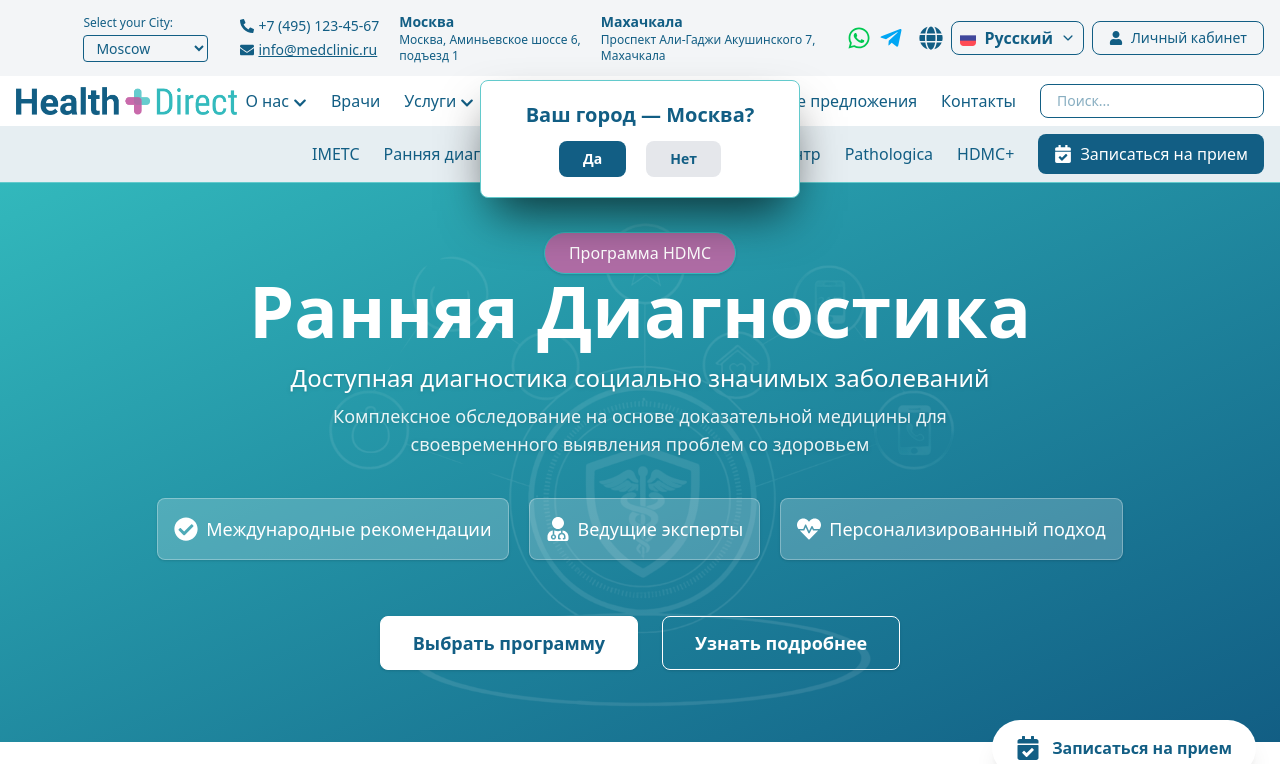
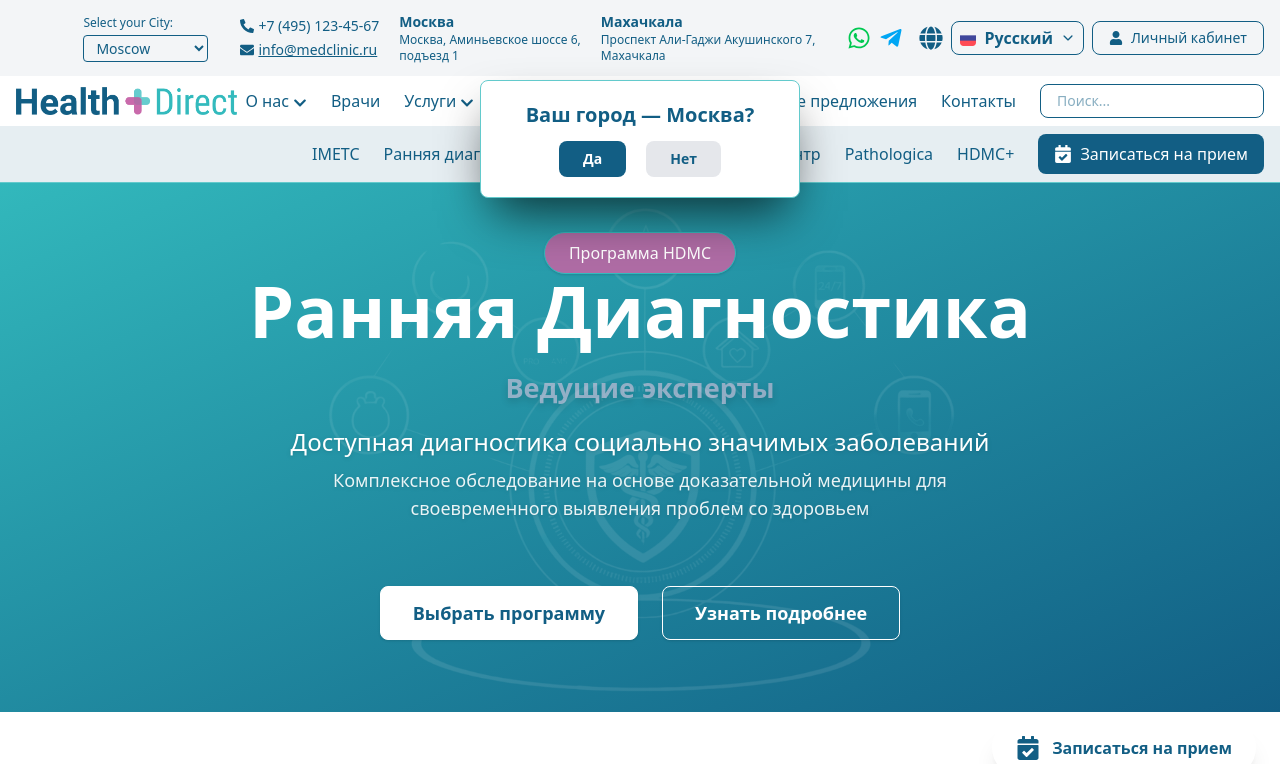
Before and after one commit to gaurav-pndy/hdmc, a React (Vite) app: page /early-detection-program in a window 1280 px wide. Shown: the top 764 px of the page. Built offline with nearby package versions, Linux system fonts and the light colour scheme.

Commit message:
style updates

```diff
--- a/src/components/EarlyDetection/HeroSection.jsx
+++ b/src/components/EarlyDetection/HeroSection.jsx
@@ -1,59 +1,79 @@
-import React from "react";
+import React, { useEffect, useState } from "react";
 import { useTranslation } from "react-i18next";
-import { FaCheckCircle, FaUserMd, FaHeartbeat } from "react-icons/fa";
+import { motion, AnimatePresence } from "framer-motion";
 
 const HeroSection = () => {
   const { t } = useTranslation();
+  const [currentIndex, setCurrentIndex] = useState(0);
+
+  const features = [
+    t("earlyDetection.hero.benefit1"),
+    t("earlyDetection.hero.benefit2"),
+    t("earlyDetection.hero.benefit3"),
+  ];
+
+  // Cycle through features every 3 seconds
+  useEffect(() => {
+    const interval = setInterval(() => {
+      setCurrentIndex((prev) => (prev + 1) % features.length);
+    }, 3000);
+    return () => clearInterval(interval);
+  }, [features.length]);
 
   return (
-    <section className="w-full flex flex-col justify-center items-center text-center relative py-18 px-4 bg-gradient-to-br from-brand5 to-brand1">
-      {/* Soft watermark illustration */}
+    <section className="w-full flex flex-col justify-center items-center text-center relative py-18 px-4 bg-gradient-to-br from-brand5 to-brand1 overflow-hidden">
+      {/* Background watermark */}
       <img
         src="/hero1.png"
         alt=""
         aria-hidden
-        className="absolute inset-0 w-[45rem] left-1/2 top-1/2 -translate-1/2  object-cover object-center pointer-events-none opacity-10 select-none z-0"
+        className="absolute inset-0 w-[45rem] left-1/2 top-1/2 -translate-1/2 object-cover object-center pointer-events-none opacity-10 select-none z-0"
       />
 
-      {/* Content sits above the background */}
+      {/* Main content */}
       <div className="relative z-10 flex flex-col items-center w-full">
-        {/* Top badge */}
-        <div className="flex justify-center ">
-          <span className="flex items-center gap-2 px-6 py-2 text-base  rounded-full bg-brand3 border border-brand5 text-white shadow">
+        {/* Badge */}
+        <div className="flex justify-center">
+          <span className="flex items-center gap-2 px-6 py-2 text-base rounded-full bg-brand3 border border-brand5 text-white shadow">
             {t("earlyDetection.hero.programBadge")}
           </span>
         </div>
-        {/* Main title */}
-        <h1 className="text-white text-4xl md:text-6xl xl:text-7xl font-bold mb-4 ">
+
+        {/* Title */}
+        <h1 className="text-white text-4xl md:text-6xl xl:text-7xl font-bold mb-6">
           {t("earlyDetection.hero.title")}
         </h1>
+
+        {/* ✨ Animated feature slideshow */}
+        <div className="relative h-8 w-full  text-center md:h-10 mb-4">
+          <AnimatePresence mode="wait">
+            <motion.div
+              key={currentIndex}
+              initial={{ scale: 0.8, opacity: 0 }}
+              animate={{ scale: 1, opacity: 1 }}
+              exit={{ scale: 0.8, opacity: 0 }}
+              transition={{ duration: 0.6 }}
+              className="absolute  mx-auto  w-full text-center text-pink-200 drop-shadow-lg drop-shadow-black/30 text-xl md:text-3xl font-semibold"
+            >
+              {features[currentIndex]}
+            </motion.div>
+          </AnimatePresence>
+        </div>
+
+        {/* Subtitle + Description */}
         <div className="text-white text-lg md:text-2xl font-medium mb-2 drop-shadow">
           {t("earlyDetection.hero.subtitle")}
         </div>
         <div className="text-white/90 text-lg font-normal max-w-2xl mx-auto mb-10 drop-shadow">
           {t("earlyDetection.hero.description")}
         </div>
-        {/* Features */}
-        <div className="flex flex-col sm:flex-row gap-5 justify-center mb-8">
-          <div className="flex items-center gap-2 bg-white/20 border border-white/30 px-4 py-4 rounded-lg text-white text-lg  shadow">
-            <FaCheckCircle className="text-2xl text-white" />
-            {t("earlyDetection.hero.benefit1")}
-          </div>
-          <div className="flex items-center gap-2 bg-white/20 border border-white/30 px-4 py-4 rounded-lg text-white text-lg  shadow">
-            <FaUserMd className="text-2xl text-white" />
-            {t("earlyDetection.hero.benefit2")}
-          </div>
-          <div className="flex items-center gap-2 bg-white/20 border border-white/30 px-4 py-4 rounded-lg text-white text-lg  shadow">
-            <FaHeartbeat className="text-2xl text-white" />
-            {t("earlyDetection.hero.benefit3")}
-          </div>
-        </div>
-        {/* Action buttons */}
+
+        {/* Action Buttons */}
         <div className="flex flex-col sm:flex-row gap-6 mt-6 justify-center">
-          <button className="bg-white text-brand1  font-semibold px-8 py-3 text-lg rounded-lg hover:bg-transparent hover:text-white transition shadow cursor-pointer border border-white ">
+          <button className="bg-white text-brand1 font-semibold px-8 py-3 text-lg rounded-lg hover:bg-transparent hover:text-white transition shadow cursor-pointer border border-white">
             {t("earlyDetection.hero.programButton")}
           </button>
-          <button className="bg-transparent text-white font-semibold px-8 py-3 text-lg rounded-lg hover:bg-white hover:text-brand1 transition shadow cursor-pointer border border-white ">
+          <button className="bg-transparent text-white font-semibold px-8 py-3 text-lg rounded-lg hover:bg-white hover:text-brand1 transition shadow cursor-pointer border border-white">
             {t("earlyDetection.hero.moreButton")}
           </button>
         </div>
--- a/src/components/Header.jsx
+++ b/src/components/Header.jsx
@@ -16,6 +16,7 @@ import {
   FaHospital,
   FaUsers,
   FaHandshake,
+  FaArrowRight,
 } from "react-icons/fa";
 import { motion, AnimatePresence } from "framer-motion";
 import i18n from "../utils/i18n";
@@ -448,14 +449,17 @@ const Header = () => {
                     <Link
                       key={idx}
                       to={a.path}
-                      className="block  group  text-wrap   transition-all duration-300 rounded-lg"
+                      className="block  group  text-wrap   transition-all relative duration-300 rounded-lg"
                     >
-                      <div className="w-10 xl:w-12 h-10 xl:h-12 rounded-full bg-gradient-to-br from-[#125e84] to-[#33babd] group-hover:from-brand2 group-hover:to-brand1 group-hover:rotate-15 group-hover:scale-110 flex items-center justify-center shrink-0   transition-all duration-300  xl:mb-2">
+                      <div className="w-10 xl:w-12 h-10 xl:h-12 rounded-full bg-gradient-to-br from-[#125e84] to-[#33babd] group-hover:from-brand2 group-hover:to-brand1 group-hover:rotate-15 group-hover:scale-110 flex items-center justify-center shrink-0   transition-all duration-300 mb-1">
                         {a.icon}
                       </div>
                       <p className="group-hover:text-brand2 text-sm xl:text-base">
                         {a.label}
                       </p>
+                      <div className="absolute right-2 top-3 overflow-hidden w-6">
+                        <FaArrowRight className="text-lg text-brand2 transform -translate-x-8 opacity-0 group-hover:translate-x-0 group-hover:opacity-100 transition-all duration-300 ease-out" />
+                      </div>
                     </Link>
                   ))}
                 </motion.div>
@@ -490,24 +494,34 @@ const Header = () => {
                   animate={{ opacity: 1, y: 0 }}
                   exit={{ opacity: 0, y: -20 }}
                   transition={{ duration: 0.25, ease: "easeOut" }}
-                  className="absolute left-1/2 -translate-x-1/2 mt-2 grid grid-cols-4 gap-6 xl:gap-10 bg-white  shadow-lg shadow-black/40 rounded-xl p-6 z-40 w-3xl xl:w-6xl"
+                  className="absolute left-1/2 -translate-x-1/2 mt-2 grid grid-cols-4 gap-6 xl:gap-10 bg-white shadow-lg shadow-black/40 rounded-xl p-6 z-40 w-3xl xl:w-6xl"
                 >
                   {services.map((s, idx) => (
                     <Link
                       key={idx}
                       to={s.path}
-                      className="block  group  text-wrap   transition-all duration-300 rounded-lg"
+                      className="block group text-wrap transition-all duration-300 rounded-lg relative"
                     >
-                      <div className="w-10 xl:w-12 h-10 xl:h-12 rounded-full bg-gradient-to-br from-[#125e84] to-[#33babd] group-hover:from-brand2 group-hover:to-brand1 group-hover:rotate-15 group-hover:scale-110 flex items-center justify-center shrink-0   transition-all duration-300  xl:mb-2">
+                      <div className="flex flex-col items-start gap-1">
+                        <div className="w-10 xl:w-12 h-10 xl:h-12 rounded-full bg-gradient-to-br from-[#125e84] to-[#33babd] group-hover:from-brand2 group-hover:to-brand1 group-hover:rotate-12 group-hover:scale-110 flex items-center justify-center shrink-0 transition-all duration-300 ">
                           <img
                             src={s.icon}
                             alt={s.label}
                             className="w-4 xl:w-6 h-4 xl:h-6 object-contain brightness-0 invert"
                           />
                         </div>
-                      <p className="group-hover:text-brand2 text-sm xl:text-base">
+
+                        <div className=" ">
+                          <p className="group-hover:text-brand2 text-sm xl:text-base transition-colors duration-300">
                             {s.label}
                           </p>
+                        </div>
+
+                        {/* Animated Arrow - appears from left on hover */}
+                        <div className="absolute right-2 top-3 overflow-hidden w-6">
+                          <FaArrowRight className="text-lg text-brand2 transform -translate-x-8 opacity-0 group-hover:translate-x-0 group-hover:opacity-100 transition-all duration-300 ease-out" />
+                        </div>
+                      </div>
                     </Link>
                   ))}
                 </motion.div>
--- a/src/components/Home/AddressSection.jsx
+++ b/src/components/Home/AddressSection.jsx
@@ -63,13 +63,13 @@ const YandexMap = ({ center, zoom, placemarks, language }) => {
                 <p style="margin: 5px 0;"><strong>📞 Телефон:</strong> <a href="tel:${place.phone}" style="color: #2563eb; text-decoration: none;">${place.phone}</a></p>
               </div>
             `,
-            hintContent: "HDMC",
+            hintContent: place.hintContent,
           },
           {
             // Custom icon - you can use your own SVG or create one
             iconLayout: "default#image",
-            iconImageHref: "/plus.png",
-            iconImageSize: [62, 62],
+            iconImageHref: "/map-marker.png",
+            iconImageSize: [70, 70],
             iconImageOffset: [-29, -73],
           }
         );
@@ -95,6 +95,7 @@ const AddressSection = () => {
       phone: "+7 (495) 514-20-58",
       coords: [55.707299, 37.456828],
       zoom: 17,
+      hintContent: "HDMC",
     },
     {
       title: t("address.clinic2.title"),
@@ -103,6 +104,7 @@ const AddressSection = () => {
       phone: "+7 (988) 204-55-75",
       coords: [42.982315, 47.467977],
       zoom: 17,
+      hintContent: "LA clinica",
     },
   ];
 
```
Also changed, not shown: public/map-marker-2-16.png (added), public/map-marker.png (added). Lines whose indentation alone changed are shown as unchanged.
